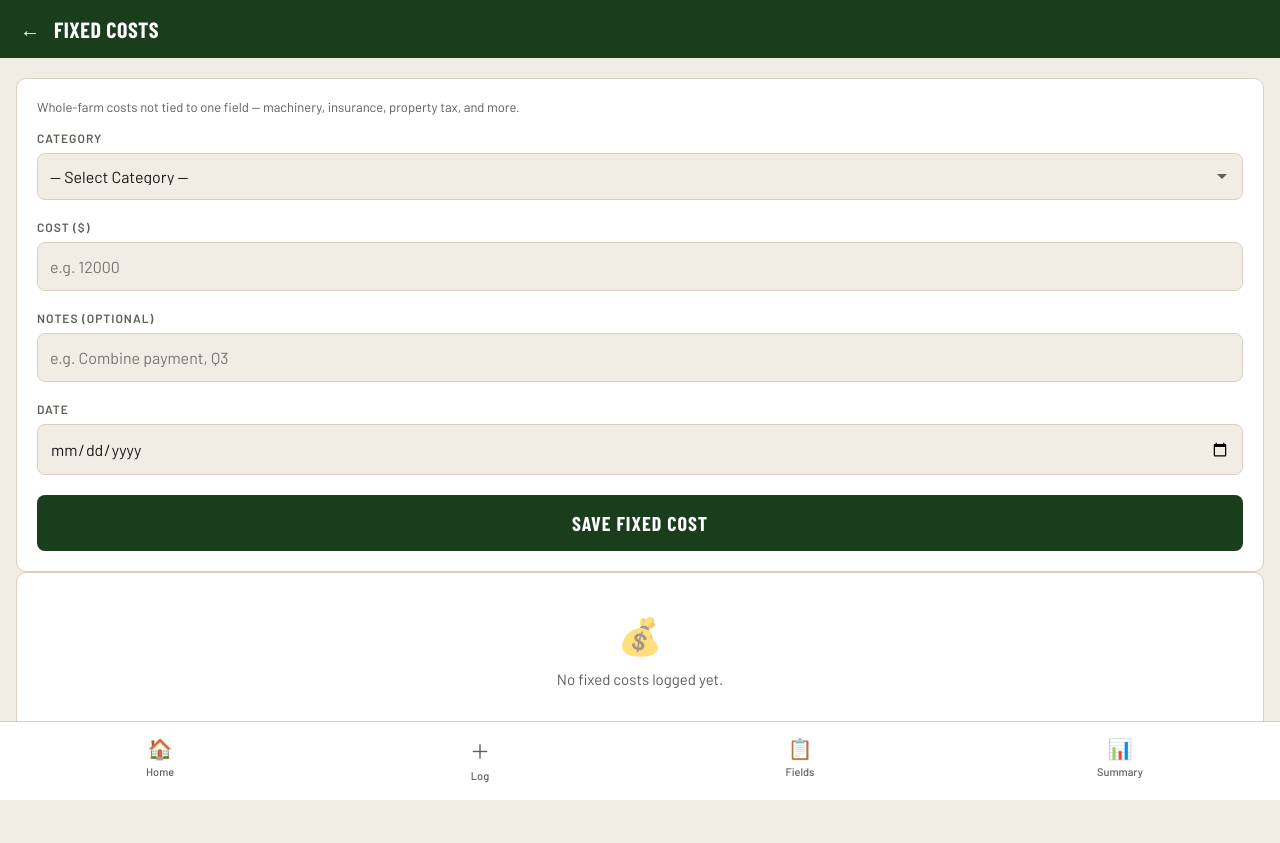
After one commit to kjani-dev/farmtrack, a Flask app: page /fixed-costs in a window 1280 px wide. The commit adds this page. Run offline with Flask 3, Linux system fonts and the light colour scheme; the visitor is signed in with stand-in values (Sample User, id 1).

Commit message:
Add fixed costs feature - route, page, dashboard entry point

```diff
--- a/app.py
+++ b/app.py
@@ -210,6 +210,54 @@ def edit_entry(index):
     entry['is_custom_herbicide'] = bool(herb_val) and herb_val not in known_herb_groups
     return render_template('edit_entry.html', entry=entry, index=index)
 
+@app.route('/fixed-costs', methods=['GET', 'POST'])
+@login_required
+def fixed_costs():
+    data_file = f'{DATA_DIR}/fixedcosts_{session["username"]}.json'
+    if request.method == 'POST':
+        category = request.form['category']
+        if category == '__custom__':
+            category = request.form.get('custom_category', '').strip()
+        entry = {
+            'category': category,
+            'cost': request.form['cost'],
+            'notes': request.form.get('notes', ''),
+            'date': request.form['date']
+        }
+        if os.path.exists(data_file):
+            with open(data_file, 'r') as f:
+                entries = json.load(f)
+        else:
+            entries = []
+        entries.append(entry)
+        with open(data_file, 'w') as f:
+            json.dump(entries, f)
+        return redirect(url_for('fixed_costs'))
+    if os.path.exists(data_file):
+        with open(data_file, 'r') as f:
+            entries = json.load(f)
+    else:
+        entries = []
+    for i, e in enumerate(entries):
+        e['real_index'] = i
+    total_fixed = sum(float(e['cost']) for e in entries)
+    return render_template('fixed_costs.html', entries=entries, total_fixed=total_fixed)
+
+@app.route('/fixed-costs/delete/<int:index>')
+@login_required
+def delete_fixed_cost(index):
+    data_file = f'{DATA_DIR}/fixedcosts_{session["username"]}.json'
+    if os.path.exists(data_file):
+        with open(data_file, 'r') as f:
+            entries = json.load(f)
+    else:
+        entries = []
+    if 0 <= index < len(entries):
+        entries.pop(index)
+    with open(data_file, 'w') as f:
+        json.dump(entries, f)
+    return redirect(url_for('fixed_costs'))
+
 @app.route('/download')
 @login_required
 def download_pdf():
--- a/static/style.css
+++ b/static/style.css
@@ -454,6 +454,9 @@ select {
     grid-template-columns: 1fr 1fr;
     gap: 12px;
 }
+.actions-grid .action-card:last-child:nth-child(odd) {
+    grid-column: span 2;
+}
 .action-card {
     background: var(--card);
     border: 1px solid var(--border);
@@ -560,6 +563,9 @@ select {
     display: grid;
     grid-template-columns: 1fr 1fr;
     gap: 12px;
+}
+.actions-grid .action-card:last-child:nth-child(odd) {
+    grid-column: span 2;
 }
 .action-card {
     background: var(--card);
--- a/templates/dashboard.html
+++ b/templates/dashboard.html
@@ -34,6 +34,11 @@
                 <div class="ac-label">By Field</div>
                 <div class="ac-sub">View &amp; edit entries</div>
             </a>
+            <a href="/fixed-costs" class="action-card">
+                <div class="ac-icon">💰</div>
+                <div class="ac-label">Fixed Costs</div>
+                <div class="ac-sub">Machinery, insurance & more</div>
+            </a>
         </div>
         <div class="info-strip">
             <div class="dot"></div>
--- /dev/null
+++ b/templates/fixed_costs.html
@@ -0,0 +1,116 @@
+<!DOCTYPE html>
+<html lang="en">
+<head>
+    <meta charset="UTF-8">
+    <meta name="viewport" content="width=device-width, initial-scale=1.0">
+    <title>FarmTrack - Fixed Costs</title>
+    <link href="https://fonts.googleapis.com/css2?family=Barlow+Condensed:wght@600;700&family=Barlow:wght@400;500;600&display=swap" rel="stylesheet">
+    <link rel="stylesheet" href="/static/style.css?v=2">
+</head>
+<body>
+<div id="page-fade" style="opacity:0;">
+    <div class="top-bar">
+        <a href="/" class="back-btn">←</a>
+        <h1>FIXED COSTS</h1>
+    </div>
+    <div class="content">
+        <div class="form-card">
+            <p style="font-size:13px;color:var(--muted);margin-bottom:16px;">Whole-farm costs not tied to one field — machinery, insurance, property tax, and more.</p>
+            <form method="POST">
+                <div class="field-group">
+                    <label>Category</label>
+                    <select name="category" id="category_select" required onchange="toggleCustomCategory(this)">
+                        <option value="">— Select Category —</option>
+                        <option>Machinery Ownership</option>
+                        <option>Machinery Repairs</option>
+                        <option>Fuel & Oil (Farm-wide)</option>
+                        <option>Property Tax</option>
+                        <option>Insurance</option>
+                        <option>Labour (Hired/Salaried)</option>
+                        <option>Land Rent</option>
+                        <option>Interest / Loan Payments</option>
+                        <option>Utilities</option>
+                        <option value="__custom__">Other — specify</option>
+                    </select>
+                    <div class="new-field-input" id="custom_category_wrap">
+                        <input type="text" name="custom_category" placeholder="Enter custom category">
+                    </div>
+                </div>
+                <div class="field-group">
+                    <label>Cost ($)</label>
+                    <input type="number" name="cost" placeholder="e.g. 12000" required>
+                </div>
+                <div class="field-group">
+                    <label>Notes (optional)</label>
+                    <input type="text" name="notes" placeholder="e.g. Combine payment, Q3">
+                </div>
+                <div class="field-group">
+                    <label>Date</label>
+                    <input type="date" name="date" required>
+                </div>
+                <button type="submit" class="submit-btn">SAVE FIXED COST</button>
+            </form>
+        </div>
+
+        {% if entries %}
+        <div class="season-header" style="margin-top:20px;">
+            <div class="total-label" style="font-size:12px;text-transform:uppercase;letter-spacing:1px;color:rgba(255,255,255,0.7);">Total Fixed Costs</div>
+            <div class="total-value" style="font-family:'Barlow Condensed',sans-serif;font-size:32px;font-weight:700;color:var(--amber-light);">${{ "%.2f"|format(total_fixed) }}</div>
+        </div>
+
+        <div class="entries-list" style="margin-top:12px;">
+            {% for entry in entries %}
+            <div class="entry-row">
+                <div class="entry-info">
+                    <div class="entry-type">{{ entry.category }}</div>
+                    <div class="entry-date">{{ entry.date }}{% if entry.notes %} · {{ entry.notes }}{% endif %}</div>
+                </div>
+                <div class="entry-cost">${{ "%.2f"|format(entry.cost|float) }}</div>
+                <div class="entry-actions">
+                    <a href="/fixed-costs/delete/{{ entry.real_index }}" class="action-link" onclick="confirmDelete(event, this); return false;">🗑️</a>
+                </div>
+            </div>
+            {% endfor %}
+        </div>
+        {% else %}
+        <div class="empty-card">
+            <div class="empty-icon">💰</div>
+            <p>No fixed costs logged yet.</p>
+        </div>
+        {% endif %}
+    </div>
+    <nav class="bottom-nav">
+        <a href="/" class="nav-item">
+            <span class="nav-icon">🏠</span>Home
+        </a>
+        <a href="/log" class="nav-item">
+            <span class="nav-icon">＋</span>Log
+        </a>
+        <a href="/view" class="nav-item">
+            <span class="nav-icon">📋</span>Fields
+        </a>
+        <a href="/summary" class="nav-item">
+            <span class="nav-icon">📊</span>Summary
+        </a>
+    </nav>
+    <script>
+        function toggleCustomCategory(select) {
+            const wrap = document.getElementById('custom_category_wrap');
+            wrap.classList.toggle('visible', select.value === '__custom__');
+        }
+    </script>
+    <script src="/static/transitions.js"></script>
+<script>
+document.querySelector('form').addEventListener('submit', function(e) {
+    e.preventDefault();
+    const form = e.target;
+    const btn = form.querySelector('.submit-btn');
+    btn.classList.add('saving');
+    btn.textContent = 'SAVING...';
+    showConfirmCard('save', 'Fixed Cost Saved', null, 900);
+    setTimeout(function() { form.submit(); }, 950);
+});
+</script>
+</div>
+</body>
+</html>
```
